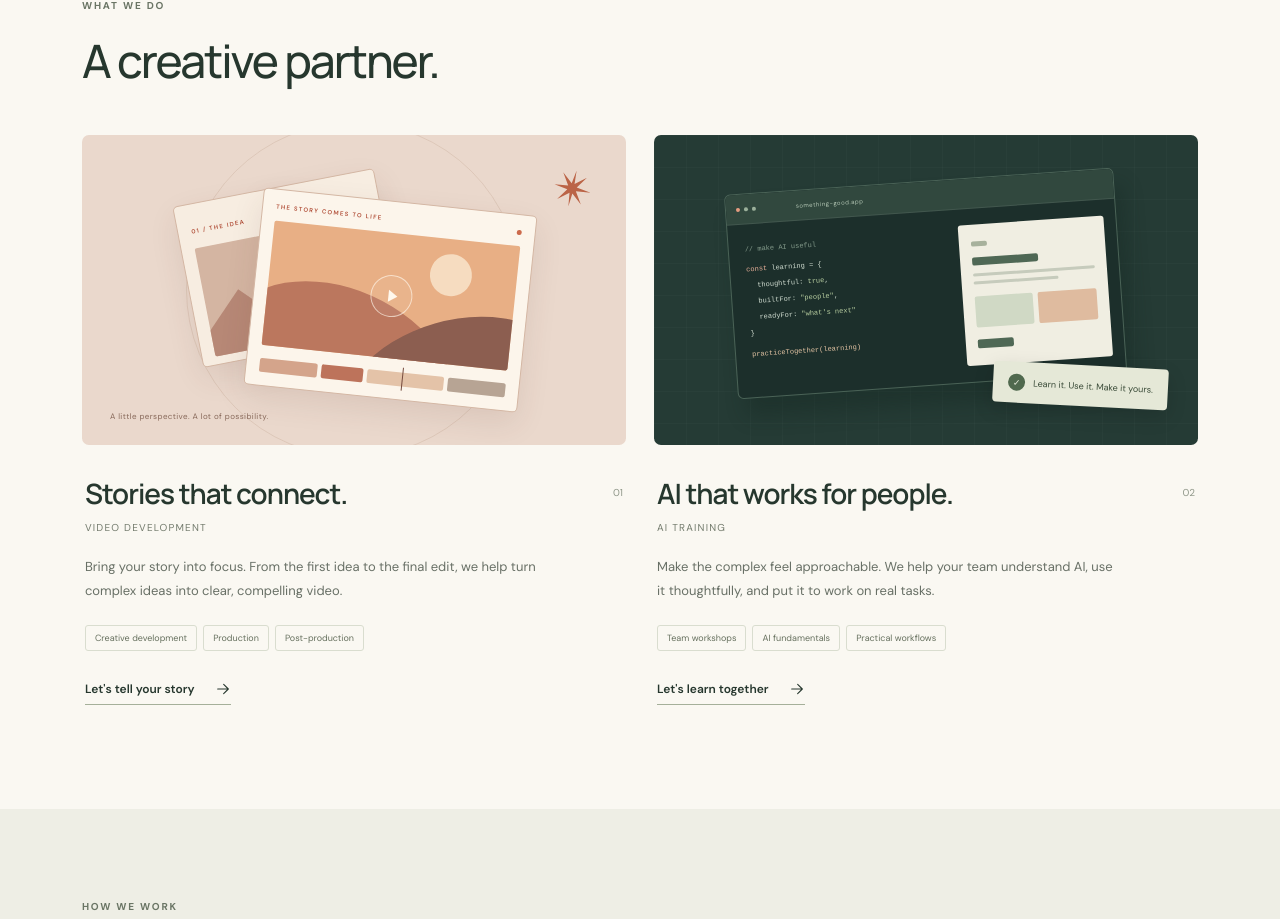
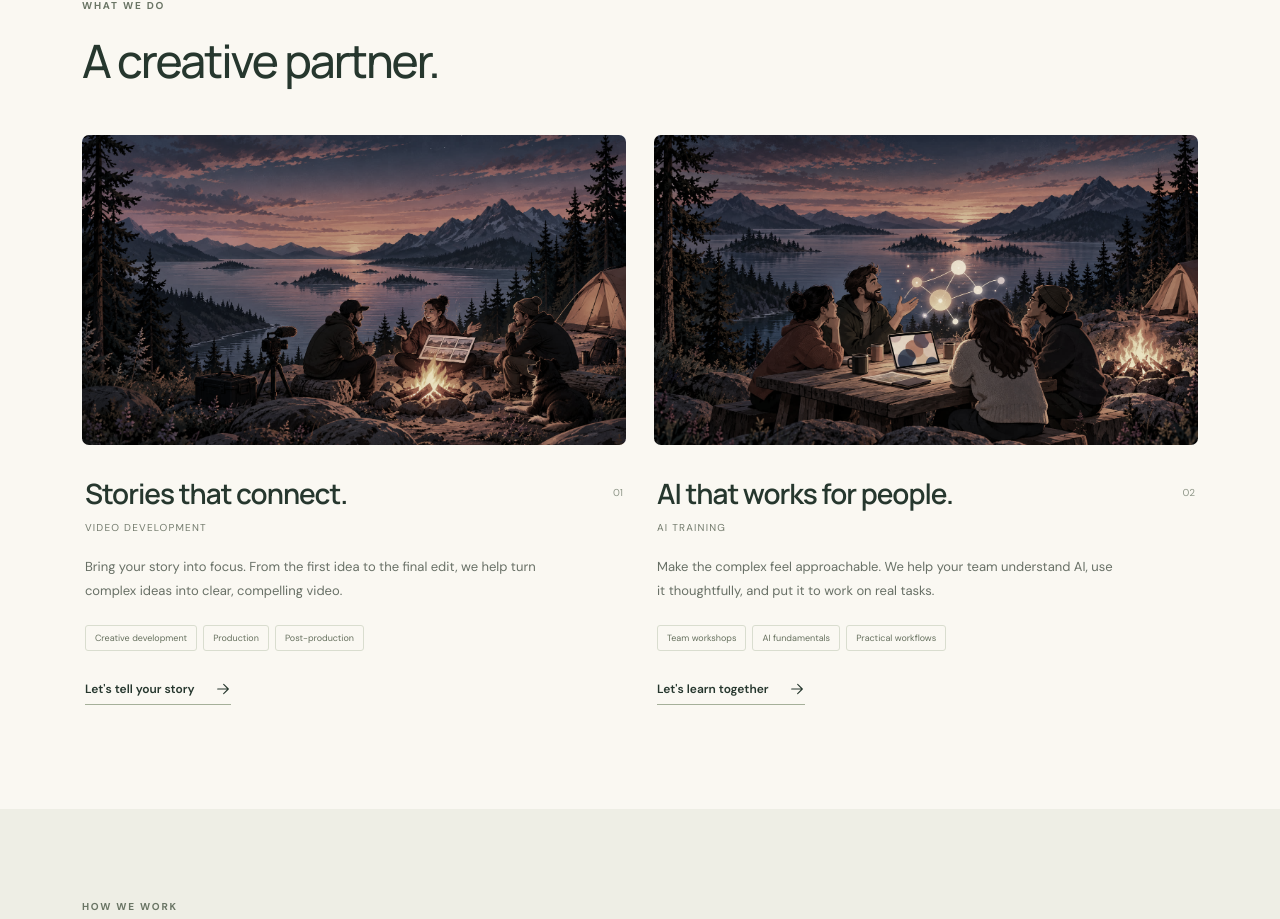
Before and after one commit to campfirefirm/campfirefirm.com, a React (Vite) app: page / in a window 1280 px wide. Shown: the part 1340-2259 px from the top of the page. Built offline with nearby package versions, Linux system fonts and the light colour scheme.

Commit message:
more style updates

```diff
--- a/src/App.tsx
+++ b/src/App.tsx
@@ -26,43 +26,7 @@ function Arrow({ down = false }: { down?: boolean }) {
 function VideoIllustration() {
   return (
     <div className="service-art video-art" aria-hidden="true">
-      <div className="art-orbit" />
-      <div className="storyboard storyboard-back">
-        <span>01 / THE IDEA</span>
-        <div className="storyboard-landscape">
-          <i />
-          <i />
-          <i />
-        </div>
-      </div>
-      <div className="storyboard storyboard-front">
-        <div className="storyboard-top">
-          <span>THE STORY COMES TO LIFE</span>
-          <span className="record-dot" />
-        </div>
-        <div className="storyboard-screen">
-          <span className="play-symbol" />
-          <div className="screen-sun" />
-          <div className="screen-hill" />
-          <div className="screen-hill second" />
-        </div>
-        <div className="timeline">
-          <span />
-          <span />
-          <span />
-          <span />
-          <i />
-        </div>
-      </div>
-      <span className="art-note">
-        A little perspective. A lot of possibility.
-      </span>
-      <svg className="art-spark" width="39" height="39" viewBox="0 0 40 40">
-        <path
-          d="m20 1 1 14L32 6l-8 12 15 2-15 2 8 12-11-9-1 14-2-14-11 9 8-12-14-2 14-2L7 6l11 9Z"
-          fill="currentColor"
-        />
-      </svg>
+      <img src="/video-storytelling.jpg" alt="" loading="lazy" />
     </div>
   )
 }
@@ -70,48 +34,7 @@ function VideoIllustration() {
 function AiTrainingIllustration() {
   return (
     <div className="service-art software-art" aria-hidden="true">
-      <div className="code-grid" />
-      <div className="browser-art">
-        <div className="browser-bar">
-          <span />
-          <span />
-          <span />
-          <i>something-good.app</i>
-        </div>
-        <div className="browser-content">
-          <div className="code-panel">
-            <span className="code-comment">// make AI useful</span>
-            <span>
-              <b>const</b> learning = &#123;
-            </span>
-            <span className="code-indent">
-              thoughtful: <em>true</em>,
-            </span>
-            <span className="code-indent">
-              builtFor: <em>"people"</em>,
-            </span>
-            <span className="code-indent">
-              readyFor: <em>"what's next"</em>
-            </span>
-            <span>&#125;</span>
-            <span className="code-last">practiceTogether(learning)</span>
-          </div>
-          <div className="interface-panel">
-            <span className="interface-label" />
-            <span className="interface-title" />
-            <span className="interface-line" />
-            <span className="interface-line short" />
-            <div className="interface-blocks">
-              <span />
-              <span />
-            </div>
-            <span className="interface-button" />
-          </div>
-        </div>
-      </div>
-      <div className="build-badge">
-        <span>✓</span> Learn it. Use it. Make it yours.
-      </div>
+      <img src="/ai-learning.jpg" alt="" loading="lazy" />
     </div>
   )
 }
--- a/src/style.css
+++ b/src/style.css
@@ -351,333 +351,34 @@ h1 {
   align-items: center;
   justify-content: center;
 }
-.video-art {
-  background: #ead8cc;
-  color: #b04d37;
+.service-art img {
+  width: 100%;
+  height: 100%;
+  display: block;
+  object-fit: cover;
+  transition: transform 0.5s ease;
 }
-.art-orbit {
-  width: 335px;
-  height: 335px;
-  position: absolute;
-  border: 1px solid #c6aa965c;
-  border-radius: 50%;
-}
-.storyboard {
-  position: absolute;
-  width: 275px;
-  padding: 13px;
-  border-radius: 5px;
-  box-shadow: 0 12px 30px #5d32291a;
-  background: #fcf5eb;
-  border: 1px solid #d4b7a4;
-}
-.storyboard-back {
-  transform: translate(-65px, -22px) rotate(-11deg);
-  width: 205px;
-  height: 164px;
-  background: #f7ede1;
-}
-.storyboard span {
-  font-size: 6px;
-  letter-spacing: 1.3px;
-  font-weight: 600;
-}
-.storyboard-landscape {
-  height: 110px;
-  margin-top: 10px;
-  background: #d4b5a2;
-  border-radius: 2px;
-  overflow: hidden;
-  position: relative;
-}
-.storyboard-landscape i {
-  width: 90px;
-  height: 90px;
-  background: #b78876;
-  position: absolute;
-  bottom: -47px;
-  transform: rotate(45deg);
-  left: -10px;
-}
-.storyboard-landscape i:nth-child(2) {
-  left: 70px;
-  width: 120px;
-  height: 120px;
-  background: #c69c86;
-}
-.storyboard-landscape i:nth-child(3) {
-  border-radius: 50%;
-  width: 22px;
-  height: 22px;
-  bottom: 67px;
-  left: 65px;
-  background: #f4debd;
-}
-.storyboard-front {
-  transform: translate(37px, 10px) rotate(6deg);
-}
-.storyboard-top {
-  display: flex;
-  align-items: center;
-  justify-content: space-between;
-  margin-bottom: 10px;
-}
-.storyboard-top .record-dot {
-  width: 5px;
-  height: 5px;
-  background: #cc6a4c;
-  border-radius: 50%;
-}
-.storyboard-screen {
-  position: relative;
-  overflow: hidden;
-  height: 125px;
-  background: #e8af85;
-  border-radius: 2px;
-  display: grid;
-  place-items: center;
-}
-.screen-sun {
-  position: absolute;
-  top: 15px;
-  right: 45px;
-  width: 42px;
-  height: 42px;
-  border-radius: 50%;
-  background: #f6dcc0;
-}
-.screen-hill {
-  position: absolute;
-  width: 240px;
-  height: 160px;
-  background: #bb775e;
-  border-radius: 50%;
-  bottom: -96px;
-  left: -40px;
-  transform: rotate(18deg);
-}
-.screen-hill.second {
-  background: #8c5e50;
-  left: 80px;
-  bottom: -115px;
-  transform: rotate(-22deg);
-}
-.play-symbol {
-  z-index: 1;
-  position: relative;
-  display: grid;
-  place-items: center;
-  width: 42px;
-  height: 42px;
-  border: 1px solid #fff9eea0;
-  border-radius: 50%;
-  background: #ffffff10;
-}
-.play-symbol::before {
+.service-art::after {
   content: "";
-  border-top: 6px solid transparent;
-  border-bottom: 6px solid transparent;
-  border-left: 9px solid #fff8ed;
-  margin-left: 3px;
-}
-.timeline {
-  position: relative;
-  display: flex;
-  gap: 4px;
-  margin-top: 13px;
-  height: 14px;
-}
-.timeline span {
-  width: 25%;
-  border-radius: 2px;
-  background: #d4a48b;
-}
-.timeline span:nth-child(2) {
-  background: #bd735b;
-  width: 18%;
-}
-.timeline span:nth-child(3) {
-  background: #e4c3a8;
-  width: 33%;
-}
-.timeline span:nth-child(4) {
-  background: #b7a494;
-}
-.timeline i {
-  position: absolute;
-  left: 58%;
-  height: 23px;
-  top: -5px;
-  width: 1px;
-  background: #754b3e;
-}
-.art-note {
-  position: absolute;
-  bottom: 24px;
-  left: 28px;
-  font-size: 8px;
-  letter-spacing: 0.4px;
-  color: #88695a;
-}
-.art-spark {
-  position: absolute;
-  top: 34px;
-  right: 34px;
-  color: #bb6447;
-  transform: rotate(13deg);
-}
-.software-art {
-  background: #253b35;
-}
-.code-grid {
   position: absolute;
   inset: 0;
-  background-image:
-    linear-gradient(#ffffff05 1px, transparent 1px),
-    linear-gradient(90deg, #ffffff05 1px, transparent 1px);
-  background-size: 32px 32px;
+  background: rgb(128 128 128 / 68%);
+  mix-blend-mode: saturation;
+  pointer-events: none;
+  transition: all 0.5s ease;
 }
-.browser-art {
-  width: 80%;
-  max-width: 390px;
-  background: #1c2f2b;
-  border: 1px solid #79958280;
-  border-radius: 6px;
-  transform: rotate(-4deg) translateY(-6px);
-  box-shadow: 8px 18px 20px #12241e55;
-  overflow: hidden;
+.service-art:hover::after {
+  content: "";
+  position: absolute;
+  inset: 0;
+  background: rgb(128 128 128 / 23%);
+  mix-blend-mode: saturation;
+  pointer-events: none;
+  transition: all 0.5s ease;
 }
-.browser-bar {
-  height: 30px;
-  border-bottom: 1px solid #ffffff15;
-  display: flex;
-  align-items: center;
-  gap: 4px;
-  padding: 0 10px;
-  background: #31483e;
-}
-.browser-bar > span {
-  width: 4px;
-  height: 4px;
-  background: #9bb09b;
-  border-radius: 50%;
-}
-.browser-bar > span:first-child {
-  background: #e59c80;
-}
-.browser-bar i {
-  font-style: normal;
-  color: #b4c7b5;
-  font-size: 6px;
-  margin-left: 36px;
-  letter-spacing: 0.5px;
-}
-.browser-content {
-  display: grid;
-  grid-template-columns: 1.45fr 1fr;
-  min-height: 165px;
-}
-.code-panel {
-  display: flex;
-  flex-direction: column;
-  gap: 8px;
-  padding: 21px 0 19px 16px;
-  color: #d2ded2;
-  font-family: monospace;
-  font-size: 7px;
-}
-.code-panel .code-comment {
-  color: #859c8c;
-  margin-bottom: 4px;
-}
-.code-panel b {
-  font-weight: 400;
-  color: #e9b09a;
-}
-.code-panel em {
-  font-style: normal;
-  color: #bad0a2;
-}
-.code-indent {
-  padding-left: 10px;
-}
-.code-last {
-  color: #e5c5a5;
-  margin-top: 5px;
-}
-.interface-panel {
-  margin: 16px 12px 16px 0;
-  background: #f0eee2;
-  border-radius: 3px;
-  padding: 17px 12px;
-}
-.interface-panel > span {
-  display: block;
-  border-radius: 2px;
-}
-.interface-label {
-  width: 16px;
-  height: 5px;
-  background: #a7b19c;
-  margin-bottom: 11px;
-}
-.interface-title {
-  width: 66px;
-  height: 8px;
-  background: #4f6855;
-  margin-bottom: 8px;
-}
-.interface-line {
-  height: 3px;
-  background: #c6cbbc;
-  margin-top: 5px;
-}
-.interface-line.short {
-  width: 70%;
-}
-.interface-blocks {
-  display: flex;
-  gap: 5px;
-  margin-top: 12px;
-}
-.interface-blocks > span {
-  background: #d0d9c5;
-  height: 31px;
-  flex: 1;
-  border-radius: 2px;
-}
-.interface-blocks > span:last-child {
-  background: #dfbb9f;
-}
-.interface-button {
-  background: #4f6855;
-  height: 9px;
-  width: 36px;
-  margin-top: 12px;
-}
-.build-badge {
-  position: absolute;
-  bottom: 39px;
-  right: 30px;
-  padding: 12px 15px;
-  background: #e5e8d7;
-  color: #3a4b38;
-  border-radius: 4px;
-  font-size: 9px;
-  box-shadow: 0 7px 20px #0002;
-  transform: rotate(3deg);
-  display: flex;
-  align-items: center;
-  gap: 8px;
-}
-.build-badge > span {
-  background: #50694e;
-  color: #e6eadb;
-  height: 17px;
-  width: 17px;
-  display: grid;
-  place-items: center;
-  border-radius: 50%;
+
+.service-card:hover .service-art img {
+  transform: scale(1.025);
 }
 .service-copy {
   padding: 29px 3px 0;
```
Also changed, not shown: public/ai-learning.jpg (added), public/video-storytelling.jpg (added).
